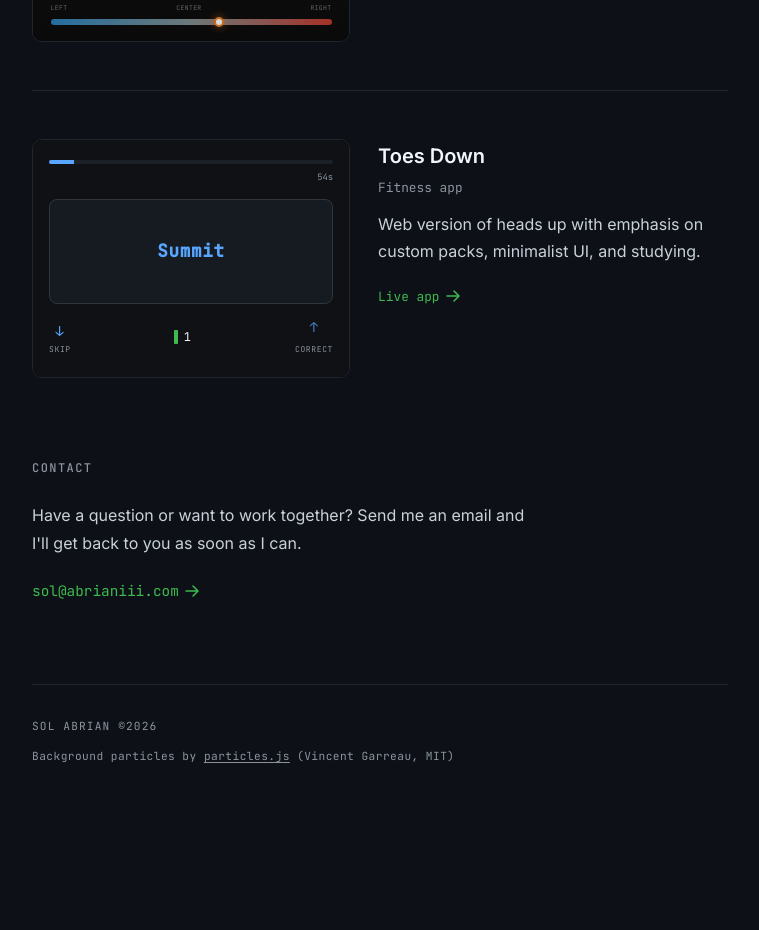
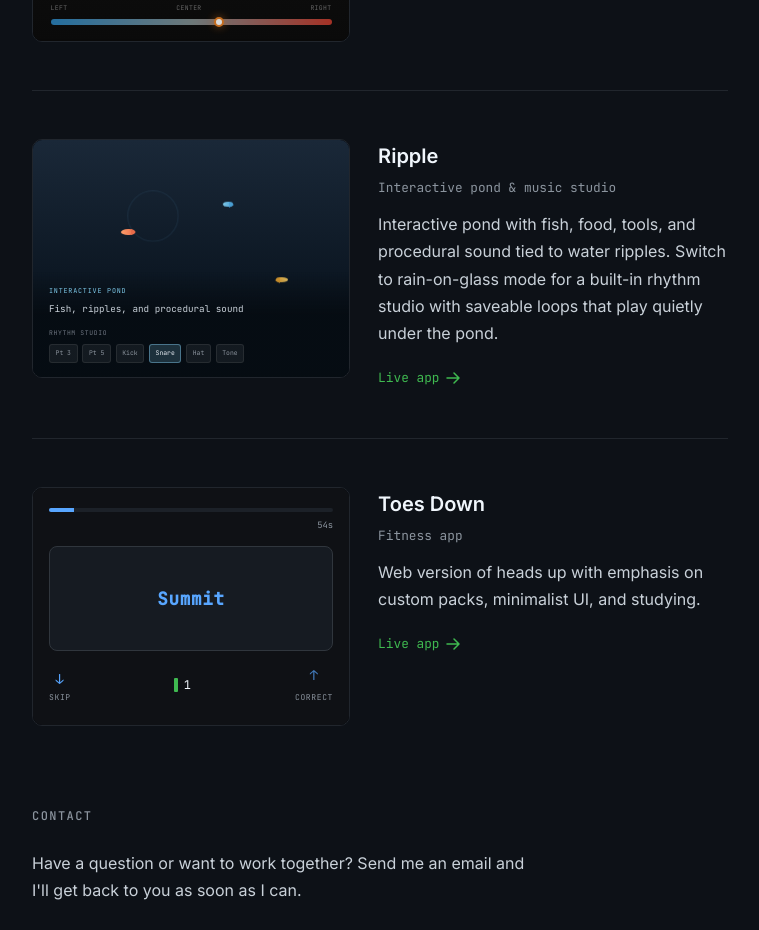
Before and after one commit to P0RTSIDE/PersonalPortfolio, a React (Vite) app: page / in a window 1280 px wide. Shown: the part 2600-3530 px from the top of the page, without its empty margins (260-1019 px from the left). Before the commit the page ends 3429 px from the top, so only its background shows below. Built offline with nearby package versions, Linux system fonts and the light colour scheme.

Commit message:
Add Ripple interactive pond and music studio project.

```diff
--- /dev/null
+++ b/src/components/previews/RipplePreview.tsx
@@ -0,0 +1,41 @@
+import { useEffect, useState } from "react";
+
+const PADS = ["Pt 3", "Pt 5", "Kick", "Snare", "Hat", "Tone"] as const;
+
+/** Mini Ripple pond with ripples, fish, and rhythm studio strip. */
+export function RipplePreview() {
+  const [activePad, setActivePad] = useState(0);
+
+  useEffect(() => {
+    const id = setInterval(() => {
+      setActivePad((p) => (p + 1) % PADS.length);
+    }, 1800);
+    return () => clearInterval(id);
+  }, []);
+
+  return (
+    <div className="preview preview--ripple">
+      <div className="rp-pond" aria-hidden>
+        <div className="rp-ripple rp-ripple--1" />
+        <div className="rp-ripple rp-ripple--2" />
+        <span className="rp-fish rp-fish--1" />
+        <span className="rp-fish rp-fish--2" />
+        <span className="rp-fish rp-fish--3" />
+      </div>
+      <div className="rp-overlay">
+        <p className="rp-kicker">Interactive pond</p>
+        <p className="rp-headline">Fish, ripples, and procedural sound</p>
+        <div className="rp-studio">
+          <span className="rp-studio-label">Rhythm studio</span>
+          <div className="rp-pads">
+            {PADS.map((pad, i) => (
+              <span key={pad} className={`rp-pad${activePad === i ? " rp-pad--on" : ""}`}>
+                {pad}
+              </span>
+            ))}
+          </div>
+        </div>
+      </div>
+    </div>
+  );
+}
--- a/src/components/previews/index.tsx
+++ b/src/components/previews/index.tsx
@@ -3,6 +3,7 @@ import { BlindspotPreview } from "./BlindspotPreview";
 import { DeforestationPreview } from "./DeforestationPreview";
 import { FilerrankPreview } from "./FilerrankPreview";
 import { GlobePreview } from "./GlobePreview";
+import { RipplePreview } from "./RipplePreview";
 import { ToesDownPreview } from "./ToesDownPreview";
 
 export function ProjectPreview({ id }: { id: PreviewId }) {
@@ -17,5 +18,7 @@ export function ProjectPreview({ id }: { id: PreviewId }) {
       return <DeforestationPreview />;
     case "filerrank":
       return <FilerrankPreview />;
+    case "ripple":
+      return <RipplePreview />;
   }
 }
--- a/src/index.css
+++ b/src/index.css
@@ -537,6 +537,159 @@ a {
   color: #6e7681;
 }
 
+/* Ripple pond mini UI */
+.preview--ripple {
+  background: linear-gradient(180deg, #1a2838 0%, #0d1824 55%, #081018 100%);
+  overflow: hidden;
+}
+
+.rp-pond {
+  position: absolute;
+  inset: 0;
+}
+
+.rp-ripple {
+  position: absolute;
+  border-radius: 50%;
+  border: 1px solid rgba(120, 200, 255, 0.35);
+  opacity: 0;
+  transform: scale(0.2);
+}
+
+.rp-ripple--1 {
+  left: 38%;
+  top: 32%;
+  width: 48px;
+  height: 48px;
+  margin: -24px 0 0 -24px;
+}
+
+.rp-ripple--2 {
+  left: 62%;
+  top: 48%;
+  width: 36px;
+  height: 36px;
+  margin: -18px 0 0 -18px;
+}
+
+.rp-ripple--1 {
+  animation: rp-ripple 1.8s ease-out infinite;
+}
+
+.rp-ripple--2 {
+  animation: rp-ripple 1.8s ease-out infinite 0.9s;
+}
+
+@keyframes rp-ripple {
+  0% { opacity: 0.7; transform: scale(0.2); }
+  100% { opacity: 0; transform: scale(1.6); }
+}
+
+.rp-fish {
+  position: absolute;
+  width: 14px;
+  height: 6px;
+  border-radius: 50% 40% 40% 50%;
+  background: linear-gradient(90deg, #ff9f6b 0%, #e86b4a 100%);
+  animation: rp-swim 5s ease-in-out infinite;
+}
+
+.rp-fish::after {
+  content: "";
+  position: absolute;
+  right: -4px;
+  top: 50%;
+  margin-top: -3px;
+  border: 3px solid transparent;
+  border-left: 5px solid #e86b4a;
+}
+
+.rp-fish--1 { left: 22%; top: 40%; animation-delay: 0s; }
+.rp-fish--2 {
+  left: 55%;
+  top: 28%;
+  width: 10px;
+  height: 5px;
+  background: linear-gradient(90deg, #7ec8e8 0%, #4a9fd4 100%);
+  animation-delay: 1.2s;
+  animation-duration: 4.2s;
+}
+
+.rp-fish--2::after { border-left-color: #4a9fd4; }
+
+.rp-fish--3 {
+  left: 70%;
+  top: 55%;
+  width: 12px;
+  height: 5px;
+  background: linear-gradient(90deg, #ffd56b 0%, #f0a830 100%);
+  animation-delay: 2.4s;
+  animation-duration: 6s;
+}
+
+.rp-fish--3::after { border-left-color: #f0a830; }
+
+@keyframes rp-swim {
+  0%, 100% { transform: translate(0, 0) scaleX(1); }
+  25% { transform: translate(18px, -6px) scaleX(1); }
+  50% { transform: translate(32px, 4px) scaleX(-1); }
+  75% { transform: translate(14px, 8px) scaleX(-1); }
+}
+
+.rp-overlay {
+  position: relative;
+  z-index: 1;
+  margin-top: auto;
+  padding: 0.85rem 1rem;
+  background: linear-gradient(180deg, transparent 0%, rgba(6, 12, 18, 0.92) 40%);
+  font-family: var(--mono);
+}
+
+.rp-kicker {
+  margin: 0;
+  font-size: 0.42rem;
+  letter-spacing: 0.12em;
+  text-transform: uppercase;
+  color: #7ec8e8;
+}
+
+.rp-headline {
+  margin: 0.3rem 0 0.65rem;
+  font-size: 0.58rem;
+  color: #c9d1d9;
+}
+
+.rp-studio-label {
+  display: block;
+  font-size: 0.4rem;
+  letter-spacing: 0.1em;
+  text-transform: uppercase;
+  color: #6e7681;
+  margin-bottom: 0.35rem;
+}
+
+.rp-pads {
+  display: flex;
+  flex-wrap: wrap;
+  gap: 0.3rem;
+}
+
+.rp-pad {
+  font-size: 0.4rem;
+  padding: 0.2rem 0.35rem;
+  border-radius: 3px;
+  background: rgba(255, 255, 255, 0.06);
+  border: 1px solid rgba(255, 255, 255, 0.08);
+  color: #8b949e;
+  transition: background 0.2s ease, color 0.2s ease, border-color 0.2s ease;
+}
+
+.rp-pad--on {
+  background: rgba(126, 200, 232, 0.2);
+  border-color: rgba(126, 200, 232, 0.45);
+  color: #e6edf3;
+}
+
 /* Blindspot mini UI */
 .preview--blindspot {
   padding: 1rem 1.1rem;
--- a/src/projects.ts
+++ b/src/projects.ts
@@ -1,4 +1,4 @@
-export type PreviewId = "globe" | "blindspot" | "toes-down" | "deforestation" | "filerrank";
+export type PreviewId = "globe" | "blindspot" | "toes-down" | "deforestation" | "filerrank" | "ripple";
 
 export interface Project {
   title: string;
@@ -47,6 +47,15 @@ export const projects: Project[] = [
     image: "/projects/blindspot.png"
   },
   {
+    title: "Ripple",
+    subtitle: "Interactive pond & music studio",
+    description:
+      "Interactive pond with fish, food, tools, and procedural sound tied to water ripples. Switch to rain-on-glass mode for a built-in rhythm studio with saveable loops that play quietly under the pond.",
+    url: "https://ripple-nine-chi.vercel.app/",
+    preview: "ripple",
+    image: "/projects/ripple.png"
+  },
+  {
     title: "Toes Down",
     subtitle: "Fitness app",
     description: "Web version of heads up with emphasis on custom packs, minimalist UI, and studying.",
```
